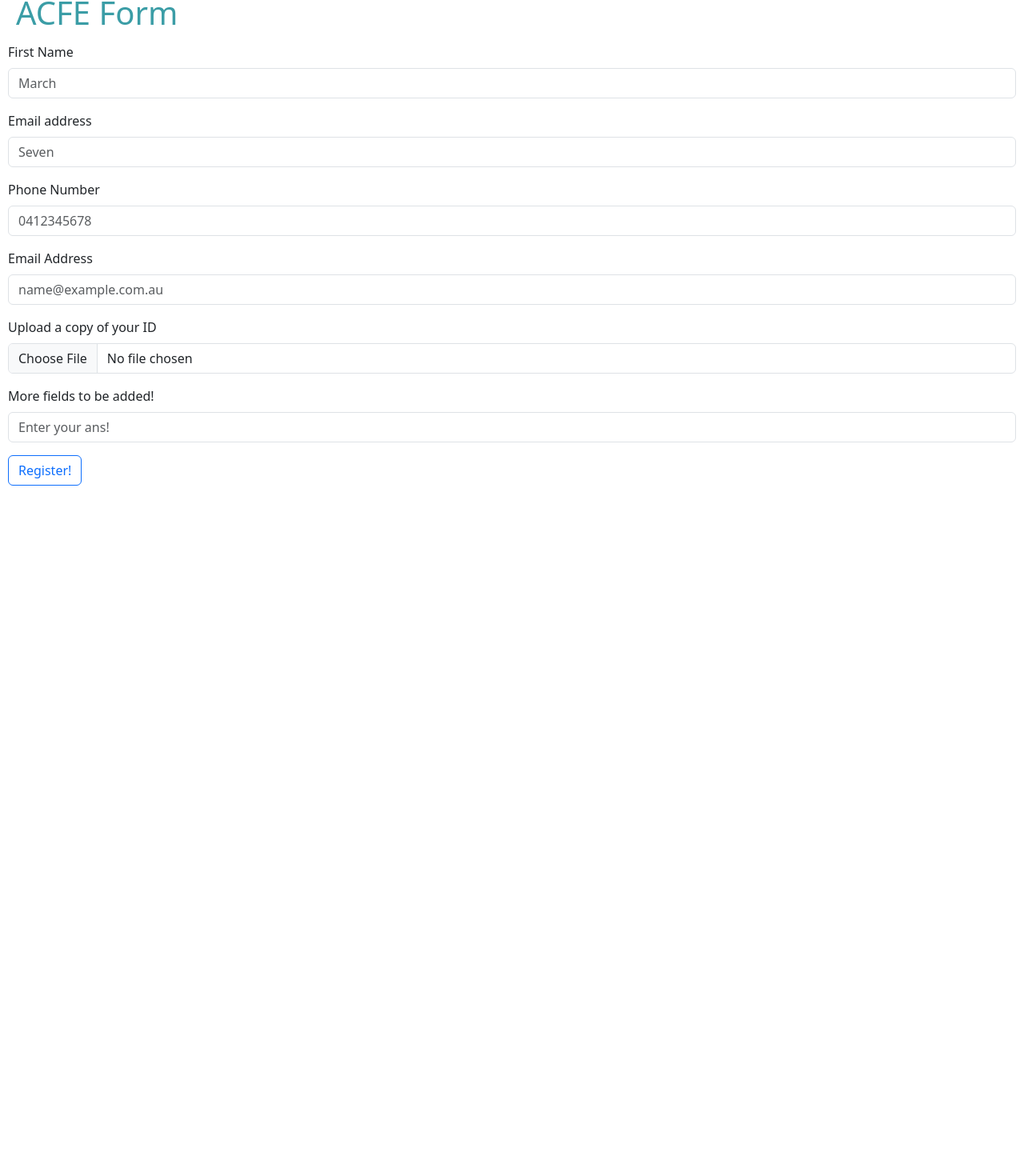
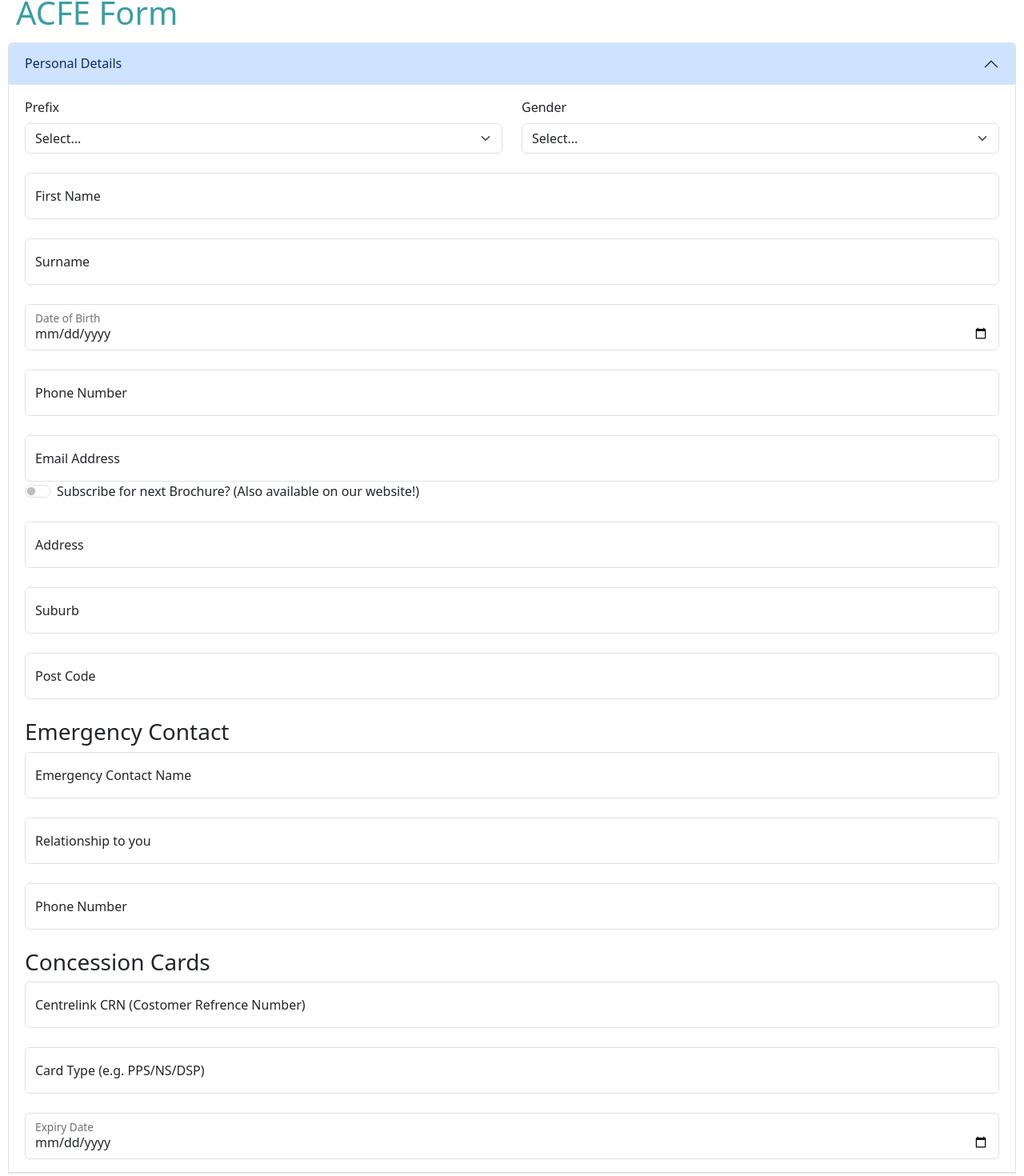
Before and after one commit to lbp-inc/comp30022-2023s2, a React (Create React App) app in the folder frontend/: page /acfe_form in a window 1280 px wide. Shown: the part 18-1488 px from the top of the page at 80% size. Before the commit the page ends 800 px from the top, so only its background shows below. Built offline with nearby package versions, Linux system fonts and the light colour scheme.

Commit message:
ACFE Form implementation half-way

```diff
--- a/frontend/src/Activities/Forms/ACFE_Form.js
+++ b/frontend/src/Activities/Forms/ACFE_Form.js
@@ -3,8 +3,12 @@
 From: Event detail page
 Jump to: Success page / Cancel page / Fail page
 */
-import Button from 'react-bootstrap/Button';
 import Form from 'react-bootstrap/Form';
+import FloatingLabel from 'react-bootstrap/FloatingLabel';
+import Accordion from 'react-bootstrap/Accordion';
+import Row from 'react-bootstrap/Row';
+import Col from 'react-bootstrap/Col';
+
 import './Forms.css';
 
 const ACFEForm = () => {
@@ -18,31 +22,94 @@
 
                 <Form>
                     {/* Form main body */}
-                    <Form.Group className="mb-3" controlId="ACFE.fname">
-                        <Form.Label>First Name</Form.Label>
-                        <Form.Control type="name" placeholder="March" />
-                    </Form.Group>
-                    <Form.Group className="mb-3" controlId="ACFE.lname">
-                        <Form.Label>Email address</Form.Label>
-                        <Form.Control type="name" placeholder="Seven" />
-                    </Form.Group>
-                    <Form.Group className="mb-3" controlId="ACFE.phoneNumber">
-                        <Form.Label>Phone Number</Form.Label>
-                        <Form.Control type="phone" placeholder="0412345678" />
-                    </Form.Group>
-                    <Form.Group className="mb-3" controlId="ACFE.email">
-                        <Form.Label>Email Address</Form.Label>
-                        <Form.Control type="email" placeholder="name@example.com.au" />
-                    </Form.Group>
-                    <Form.Group className="mb-3" controlId="IDcopy">
-                        <Form.Label>Upload a copy of your ID</Form.Label>
-                        <Form.Control type="file" />
-                    </Form.Group>
-                    <Form.Group className="mb-3" controlId="">
-                        <Form.Label>More fields to be added!</Form.Label>
-                        <Form.Control type="" placeholder="Enter your ans!" rows={3} />
-                    </Form.Group>
-                    <Button variant="outline-primary">Register!</Button>{' '}
+                    <Accordion defaultActiveKey="0">
+
+                        {/* Personal Details Accordion including Emergency Contact */}
+                        <Accordion.Item eventKey="0">
+                            <Accordion.Header>Personal Details</Accordion.Header>
+                            <Accordion.Body>
+                            <Row>
+                                <Col>
+                                    <Form.Label>Prefix</Form.Label>
+                                    <Form.Select aria-label="Default select example">
+                                        <option>Select...</option>
+                                        <option value="Mr">Mr</option>
+                                        <option value="Mrs">Mrs</option>
+                                        <option value="Ms">Ms</option>
+                                        <option value="Dr">Dr</option>
+                                        <option value="">None</option>
+                                        <option value="Other">Other, please specify</option>
+                                    </Form.Select>
+                                </Col>
+                                <Col>
+                                    <Form.Label>Gender</Form.Label>
+                                    <Form.Select aria-label="Default select example">
+                                        <option>Select...</option>
+                                        <option value="Male">Male</option>
+                                        <option value="Female">Female</option>
+                                        <option value="other">Other, please specify</option>
+                                    </Form.Select>
+                                </Col>
+                            </Row>
+
+                            <Form.Label></Form.Label>
+                            <FloatingLabel controlId="ACFE.fname" label="First Name">
+                                <Form.Control type="name" placeholder="March" />
+                            </FloatingLabel><br></br>
+                            <FloatingLabel controlId="ACFE.sname" label="Surname">
+                                <Form.Control type="name" placeholder="Seven" />
+                            </FloatingLabel><br></br>
+                            <FloatingLabel controlId="ACFE.dob" label="Date of Birth">
+                                <Form.Control type="date" placeholder="Seven" />
+                            </FloatingLabel><br></br>
+                            <FloatingLabel controlId="ACFE.phoneNumber" label="Phone Number">
+                                <Form.Control type="phone" placeholder="0412345678" />
+                            </FloatingLabel><br></br>
+                            <FloatingLabel controlId="ACFE.email" label="Email Address">
+                                <Form.Control type="email" placeholder="iLoveCos@starrail.me" />
+                            </FloatingLabel>
+                            <Form.Check
+                                type="switch"
+                                id="custom-switch"
+                                label="Subscribe for next Brochure? (Also available on our website!)"
+                            /><br></br>
+                            <FloatingLabel controlId="ACFE.address" label="Address">
+                                <Form.Control type="address" placeholder="15 Chelsea Rd" />
+                            </FloatingLabel><br></br>
+                            <FloatingLabel controlId="ACFE.suburb" label="Suburb">
+                                <Form.Control type="suburb" placeholder="Chelsea" />
+                            </FloatingLabel><br></br>
+                            <FloatingLabel controlId="ACFE.postcode" label="Post Code">
+                                <Form.Control type="postcode" placeholder="3196" />
+                            </FloatingLabel><br></br>
+                            <h3>Emergency Contact</h3>
+                            <FloatingLabel controlId="ACFE.ECname" label="Emergency Contact Name">
+                                <Form.Control type="name" placeholder="Pom-Pom" />
+                            </FloatingLabel><br></br>
+                            <FloatingLabel controlId="ACFE.ECrelationship" label="Relationship to you">
+                                <Form.Control type="relationship" placeholder="" />
+                            </FloatingLabel><br></br>
+                            <FloatingLabel controlId="ACFE.ECphoneNumber" label="Phone Number">
+                                <Form.Control type="phone" placeholder="0412345678" />
+                            </FloatingLabel><br></br>
+                            <h3>Concession Cards</h3>
+                            <FloatingLabel controlId="ACFE.crn" label="Centrelink CRN (Costomer Refrence Number)">
+                                <Form.Control type="number" placeholder="123 456 789 0" />
+                            </FloatingLabel><br></br>
+                            <FloatingLabel controlId="ACFE.cardType" label="Card Type (e.g. PPS/NS/DSP)">
+                                <Form.Control type="cardType" placeholder="NS" />
+                            </FloatingLabel><br></br>
+                            <FloatingLabel controlId="ACFE.expiry" label="Expiry Date">
+                                <Form.Control type="date" />
+                            </FloatingLabel>
+                            </Accordion.Body>
+                        </Accordion.Item>
+
+                        {/* Citizen Check Accordion */}
+                        <Accordion.Item eventKey="1">
+                            {/* TODO: */}
+                        </Accordion.Item>
+                    </Accordion>
                 </Form>
             </div>
         </>
```
